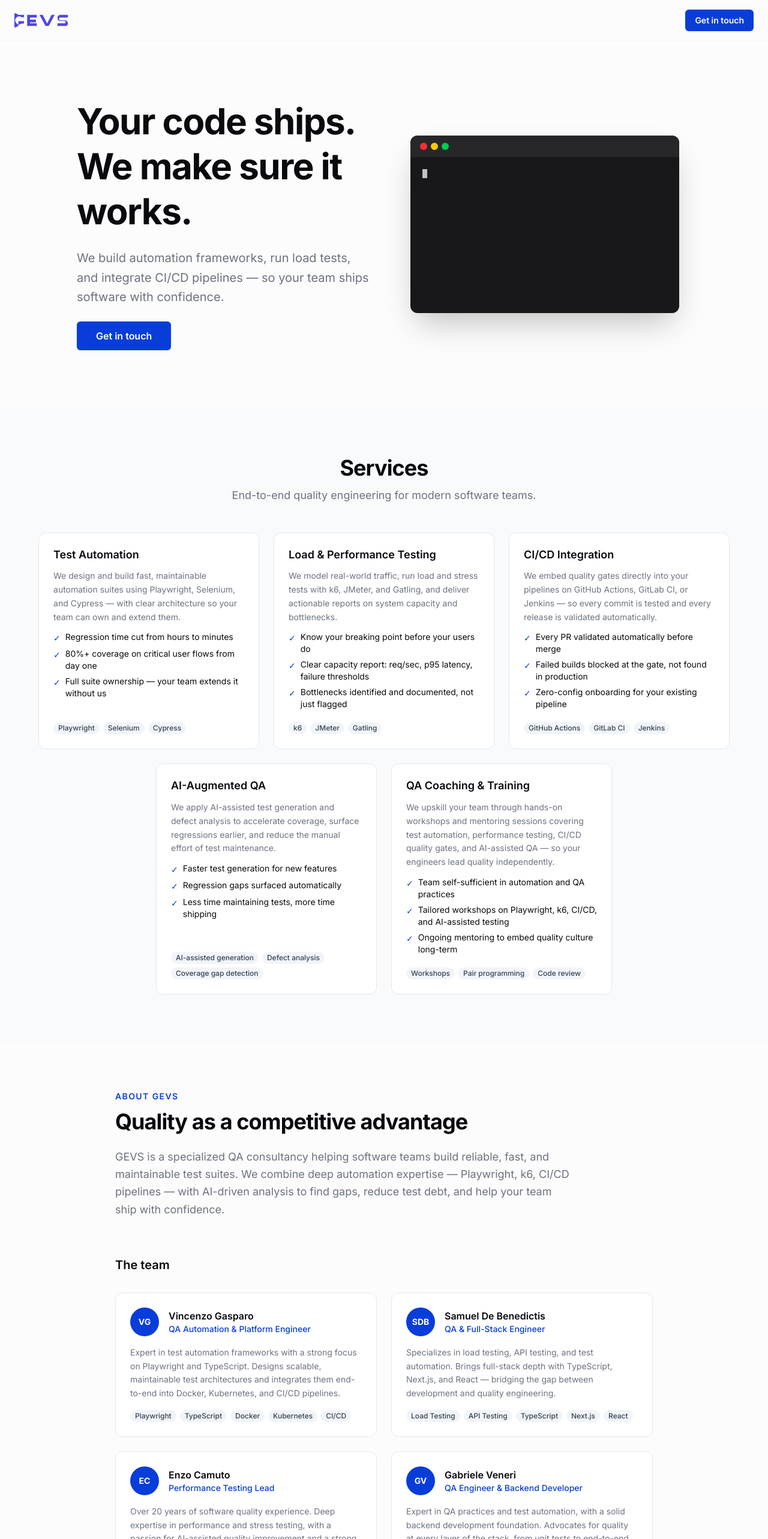
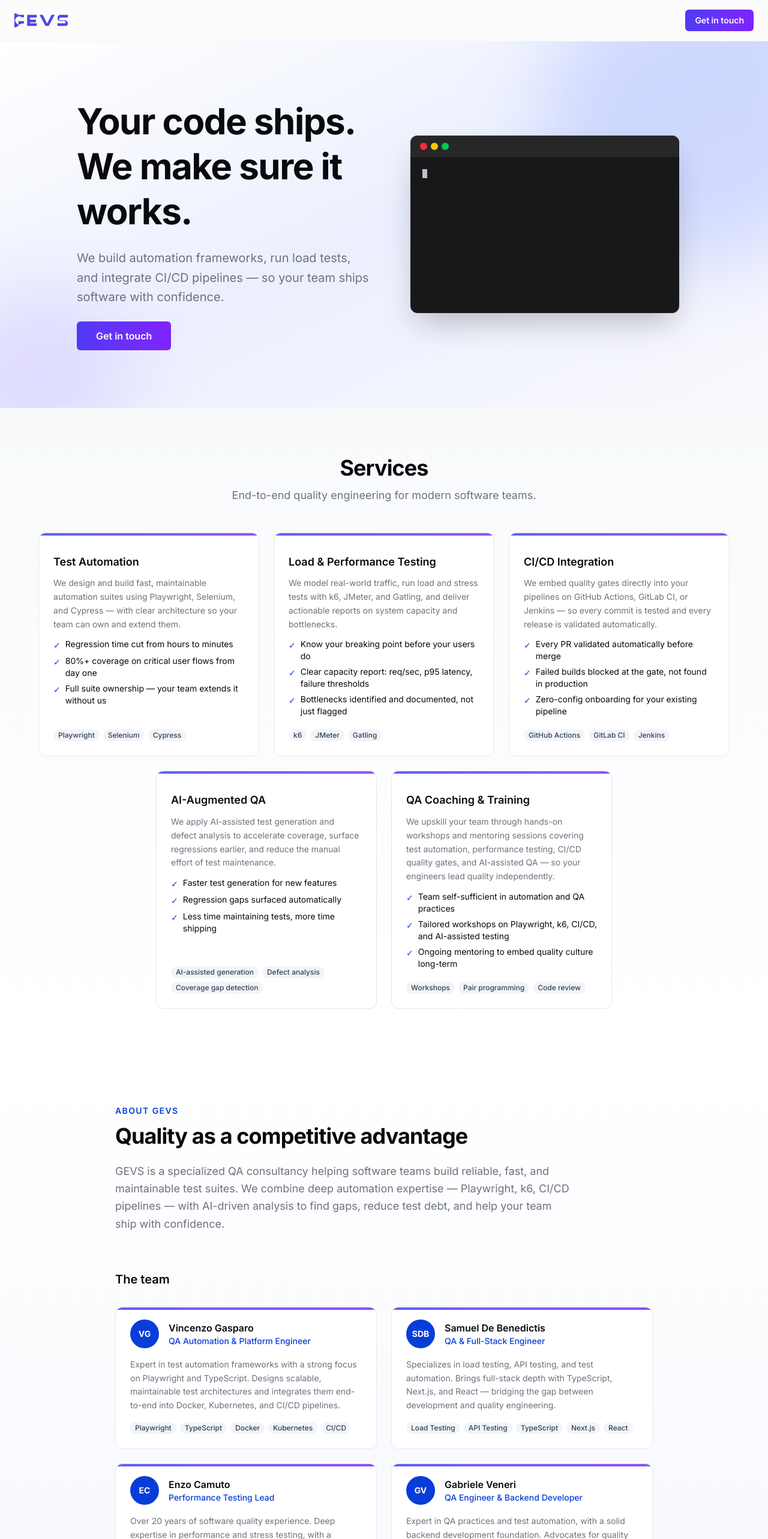
Before and after one commit to gevs-devs/gevs-devs-website, a Next.js app: page / in a window 1280 px wide. Shown: the top 2566 px of the page at 60% size. Built offline with nearby package versions, Linux system fonts and the light colour scheme.

Commit message:
feat: add gradient accents across site — buttons, cards, hero, footer

```diff
--- a/components/layout/Footer.tsx
+++ b/components/layout/Footer.tsx
@@ -1,15 +1,24 @@
-// gevs-site/components/layout/Footer.tsx
 // Server Component — NO 'use client'
 export default function Footer() {
   const year = new Date().getFullYear()
 
   return (
-    <footer className="bg-slate-900 text-slate-400 px-6 py-12">
+    <>
+      {/* Gradient divider */}
+      <div className="h-px bg-gradient-to-r from-indigo-500 to-violet-500" aria-hidden="true" />
+
+      <footer className="bg-gradient-to-br from-slate-900 to-indigo-950 text-slate-400 px-6 py-12">
         <div className="max-w-5xl mx-auto flex flex-col md:flex-row items-start md:items-center justify-between gap-8">
           {/* Brand */}
-        <div className="flex flex-col gap-2">
+          <div className="flex flex-col gap-1.5">
             <span className="text-white font-bold text-lg tracking-tight">GEVS</span>
-          <span className="text-sm">Quality Assurance & Test Automation</span>
+            <span className="text-sm text-slate-400 italic">We test so your users don&apos;t have to.</span>
+            <a
+              href="mailto:info@gevs.dev"
+              className="text-sm text-indigo-400 hover:text-indigo-300 transition-colors mt-1"
+            >
+              info@gevs.dev
+            </a>
           </div>
 
           {/* Nav links */}
@@ -22,12 +31,16 @@ export default function Footer() {
             </ul>
           </nav>
 
-        {/* Location & copyright */}
-        <div className="flex flex-col gap-1 text-sm">
+          {/* Location, back to top & copyright */}
+          <div className="flex flex-col gap-2 text-sm">
             <span>📍 Milan, Italy</span>
             <span>© {year} GEVS. All rights reserved.</span>
+            <a href="#hero" className="text-indigo-400 hover:text-indigo-300 transition-colors mt-1">
+              ↑ Back to top
+            </a>
           </div>
         </div>
       </footer>
+    </>
   )
 }
--- a/components/layout/Navbar.tsx
+++ b/components/layout/Navbar.tsx
@@ -12,7 +12,7 @@ export default function Navbar() {
       />
       <a
         href="#contact"
-        className="px-4 py-2 rounded-md bg-brand text-white text-sm font-semibold hover:bg-brand-dark transition-colors"
+        className="px-4 py-2 rounded-md bg-gradient-to-r from-indigo-600 to-violet-600 text-white text-sm font-semibold hover:opacity-90 transition-opacity"
       >
         Get in touch
       </a>
--- a/components/sections/AboutSection.tsx
+++ b/components/sections/AboutSection.tsx
@@ -6,7 +6,7 @@ export default function AboutSection() {
   return (
     <section
       id="about"
-      className="scroll-mt-16 py-20 px-6 bg-surface"
+      className="scroll-mt-16 py-20 px-6 bg-gradient-to-b from-white to-indigo-50/40"
     >
       <div className="max-w-4xl mx-auto">
         {/* Mission */}
@@ -25,7 +25,9 @@ export default function AboutSection() {
           <h3 className="text-xl font-semibold text-ink mb-8">The team</h3>
           <div className="grid grid-cols-1 md:grid-cols-2 gap-6">
             {aboutContent.team.map((member) => (
-              <div key={member.id} className="rounded-xl border border-slate-200 bg-white p-6 flex flex-col gap-4">
+              <div key={member.id} className="rounded-xl border border-slate-200 bg-white overflow-hidden flex flex-col gap-4">
+                <div className="h-1 bg-gradient-to-r from-indigo-500 to-violet-500" aria-hidden="true" />
+                <div className="px-6 pb-6 flex flex-col gap-4">
                 <div className="flex items-center gap-4">
                   <div
                     className="w-12 h-12 rounded-full bg-brand text-white flex items-center justify-center text-sm font-bold flex-shrink-0"
@@ -49,6 +51,7 @@ export default function AboutSection() {
                     </li>
                   ))}
                 </ul>
+                </div>
               </div>
             ))}
           </div>
--- a/components/sections/HeroSection.tsx
+++ b/components/sections/HeroSection.tsx
@@ -7,9 +7,13 @@ export default function HeroSection() {
   return (
     <section
       id="hero"
-      className="scroll-mt-16 py-24 px-6 bg-surface"
+      className="scroll-mt-16 py-24 px-6 bg-gradient-to-br from-white via-indigo-100/60 to-violet-50/40 relative overflow-hidden"
     >
-      <div className="max-w-5xl mx-auto flex flex-col lg:flex-row items-center gap-12">
+      {/* Decorative gradient orbs */}
+      <div className="absolute -top-32 -right-32 w-[500px] h-[500px] rounded-full bg-indigo-300/40 blur-3xl pointer-events-none" aria-hidden="true" />
+      <div className="absolute -bottom-20 -left-20 w-72 h-72 rounded-full bg-violet-300/35 blur-3xl pointer-events-none" aria-hidden="true" />
+
+      <div className="max-w-5xl mx-auto flex flex-col lg:flex-row items-center gap-12 relative">
         {/* Text */}
         <div className="flex flex-col items-center lg:items-start gap-6 lg:flex-1 text-center lg:text-left">
           <h1 className="text-4xl md:text-5xl xl:text-6xl font-bold text-ink tracking-tight leading-tight whitespace-pre-line">
@@ -20,7 +24,7 @@ export default function HeroSection() {
           </p>
           <a
             href="#contact"
-            className="inline-block px-8 py-3 rounded-md bg-brand text-white font-semibold text-base hover:bg-brand-dark transition-colors"
+            className="inline-block px-8 py-3 rounded-md bg-gradient-to-r from-indigo-600 to-violet-600 text-white font-semibold text-base hover:opacity-90 transition-opacity"
           >
             {heroContent.cta}
           </a>
--- a/components/sections/ServicesSection.tsx
+++ b/components/sections/ServicesSection.tsx
@@ -7,7 +7,7 @@ export default function ServicesSection() {
   return (
     <section
       id="services"
-      className="scroll-mt-16 py-20 px-6 bg-slate-50"
+      className="scroll-mt-16 py-20 px-6 bg-gradient-to-b from-slate-50 to-white"
     >
       <div className="max-w-6xl mx-auto">
         <div className="text-center mb-12">
--- a/components/sections/TechStackSection.tsx
+++ b/components/sections/TechStackSection.tsx
@@ -7,7 +7,7 @@ export default function TechStackSection() {
   return (
     <section
       id="tech"
-      className="scroll-mt-16 py-20 bg-slate-50 overflow-hidden"
+      className="scroll-mt-16 py-20 bg-gradient-to-b from-indigo-50/40 to-slate-50 overflow-hidden"
     >
       <div className="text-center mb-12 px-6">
         <h2 className="text-3xl md:text-4xl font-bold text-ink tracking-tight">
--- a/components/ui/ContactForm.tsx
+++ b/components/ui/ContactForm.tsx
@@ -112,7 +112,7 @@ export default function ContactForm({ labels }: { labels: ContactLabels }) {
       <button
         type="submit"
         disabled={status === 'loading'}
-        className="self-start rounded-lg bg-brand px-6 py-2.5 text-sm font-semibold text-white hover:bg-brand-dark transition-colors disabled:opacity-60 disabled:cursor-not-allowed"
+        className="self-start rounded-lg bg-gradient-to-r from-indigo-600 to-violet-600 px-6 py-2.5 text-sm font-semibold text-white hover:opacity-90 transition-opacity disabled:opacity-60 disabled:cursor-not-allowed"
       >
         {status === 'loading' ? labels.sending : labels.submit}
       </button>
--- a/components/ui/ServiceCard.tsx
+++ b/components/ui/ServiceCard.tsx
@@ -10,7 +10,9 @@ export interface ServiceCardProps {
 
 export default function ServiceCard({ title, description, outcomes, tools }: ServiceCardProps) {
   return (
-    <article className="rounded-xl border border-slate-200 bg-white p-6 flex flex-col gap-3 h-full">
+    <article className="rounded-xl border border-slate-200 bg-white overflow-hidden flex flex-col gap-3 h-full">
+      <div className="h-1 bg-gradient-to-r from-indigo-500 to-violet-500" aria-hidden="true" />
+      <div className="px-6 pb-6 pt-5 flex flex-col gap-3 flex-1">
       <h3 className="text-lg font-semibold text-ink leading-snug">{title}</h3>
       <p className="text-sm text-muted leading-relaxed">{description}</p>
       <ul className="flex flex-col gap-1.5 flex-1">
@@ -31,6 +33,7 @@ export default function ServiceCard({ title, description, outcomes, tools }: Ser
           </li>
         ))}
       </ul>
+      </div>
     </article>
   )
 }
```
Lines whose indentation alone changed are shown as unchanged.
